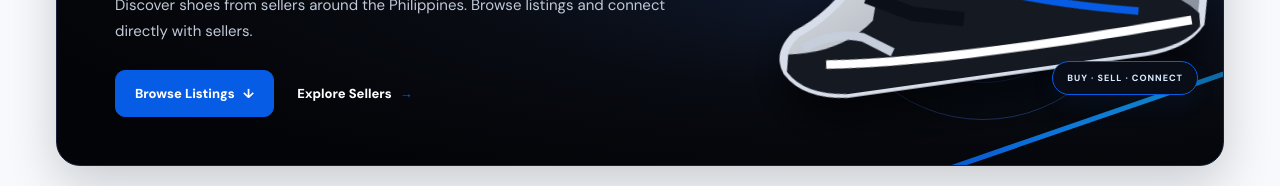
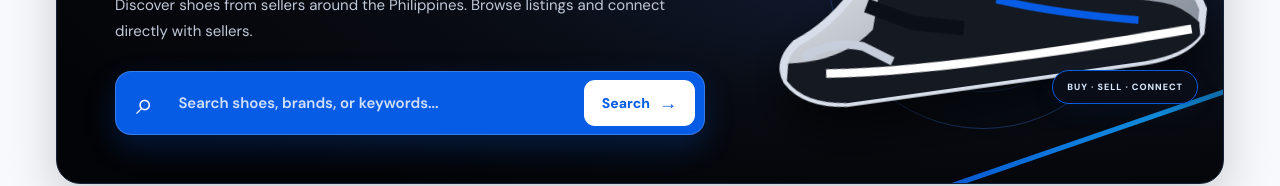
Before and after one commit to kuyadeidei28-alt/sole-market-ph, a Next.js app: page / in a window 1280 px wide. Shown: the part 343-529 px from the top of the page. Built offline with nearby package versions, Linux system fonts and the light colour scheme; no server answers; the database is empty.

Commit message:
Replace hero browse links with prominent blue shoe search bar

```diff
--- a/app/page.tsx
+++ b/app/page.tsx
@@ -73,9 +73,16 @@ export default function Home() {
             <span className="eyebrow"><span className="eyebrow-dot" /> THE PHILIPPINES’ SNEAKER MARKETPLACE</span>
             <h1>Find your next<br /><span>favorite pair.</span></h1>
             <p>Discover shoes from sellers around the Philippines. Browse listings and connect directly with sellers.</p>
-            <div className="hero-ctas">
-              <a className="btn hero-btn" href="#listings">Browse Listings <span aria-hidden="true">↓</span></a>
-              <Link className="hero-secondary-link" href="/sellers">Explore Sellers <span aria-hidden="true">→</span></Link>
+            <div className="hero-searchbar">
+              <span className="hero-search-icon" aria-hidden="true">⌕</span>
+              <input
+                value={query}
+                onChange={e => setQuery(e.target.value)}
+                onKeyDown={e => { if (e.key === "Enter") document.getElementById("listings")?.scrollIntoView({ behavior: "smooth" }); }}
+                placeholder="Search shoes, brands, or keywords..."
+                aria-label="Search shoes, brands, or keywords"
+              />
+              <a href="#listings" className="hero-search-submit" aria-label="View search results">Search <span aria-hidden="true">→</span></a>
             </div>
           </div>
           <div className="hero-art" aria-hidden="true">
@@ -174,6 +181,18 @@ export default function Home() {
 
 
 <style jsx>{`
+  .hero-searchbar { display: flex; align-items: center; gap: 12px; width: min(100%, 590px); min-height: 64px; margin-top: 27px; padding: 8px 9px 8px 20px; border: 1px solid rgba(255,255,255,.2); border-radius: 16px; background: #075CE5; box-shadow: 0 12px 30px rgba(7,92,229,.24); }
+  .hero-search-icon { flex: 0 0 auto; color: #fff; font-size: 31px; line-height: 1; }
+  .hero-searchbar input { flex: 1 1 auto; width: 0; min-width: 0; border: 0; outline: 0; background: transparent; color: #fff; font: inherit; font-size: 15px; font-weight: 600; }
+  .hero-searchbar input::placeholder { color: rgba(255,255,255,.82); opacity: 1; }
+  .hero-search-submit { display: inline-flex; flex: 0 0 auto; align-items: center; justify-content: center; gap: 9px; min-height: 46px; padding: 0 18px; border-radius: 11px; background: #fff; color: #075CE5; font-size: 14px; font-weight: 800; text-decoration: none; }
+  .hero-search-submit span { font-size: 18px; }
+  @media (max-width: 640px) {
+    .hero-searchbar { gap: 8px; min-height: 56px; margin-top: 20px; padding: 6px 7px 6px 13px; border-radius: 13px; }
+    .hero-search-icon { font-size: 26px; }
+    .hero-searchbar input { font-size: 12px; }
+    .hero-search-submit { min-height: 42px; padding: 0 12px; font-size: 12px; }
+  }
   .product-info-compact { padding: 13px 14px 14px; }
   .product-info-compact .product-brand { margin-bottom: 3px; font-size: 10px; }
   .product-info-compact h3 { min-height: 0; margin: 0 0 8px; font-size: 17px; line-height: 1.2; letter-spacing: -.25px; }
```
